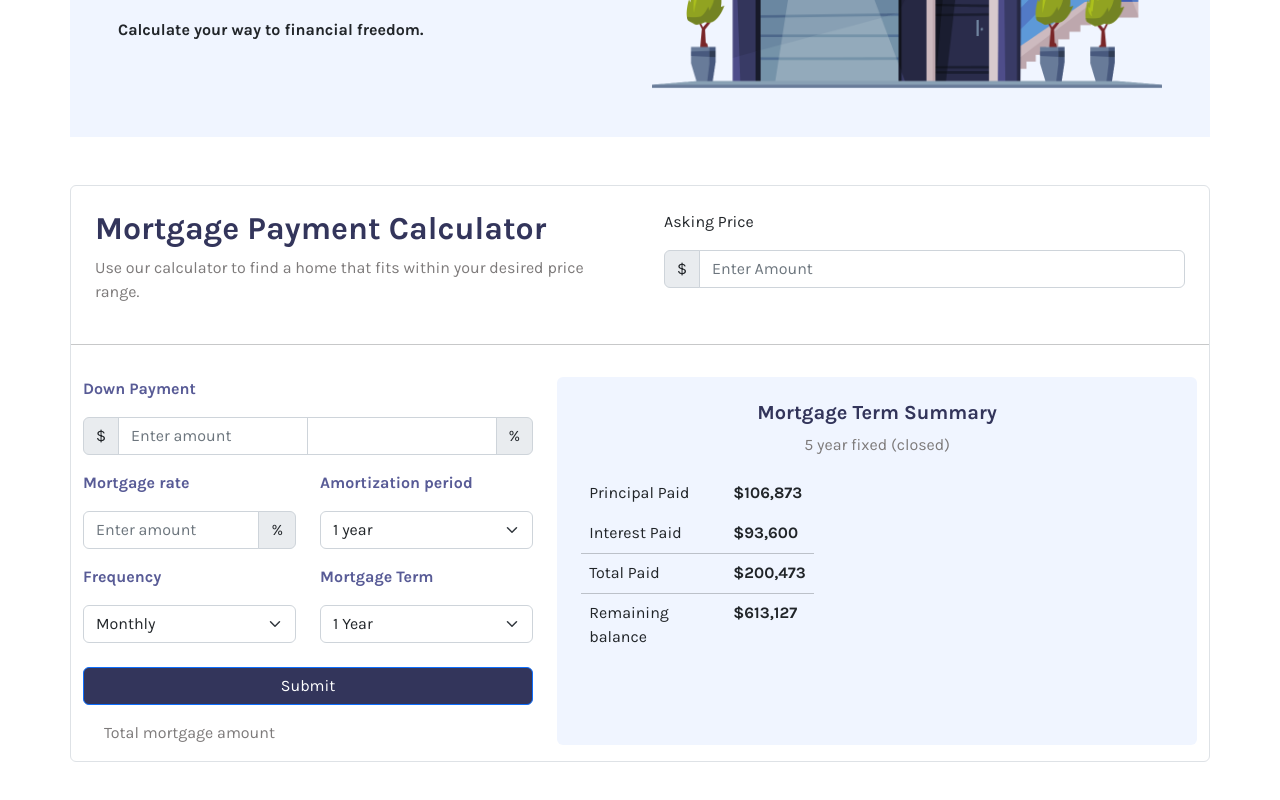
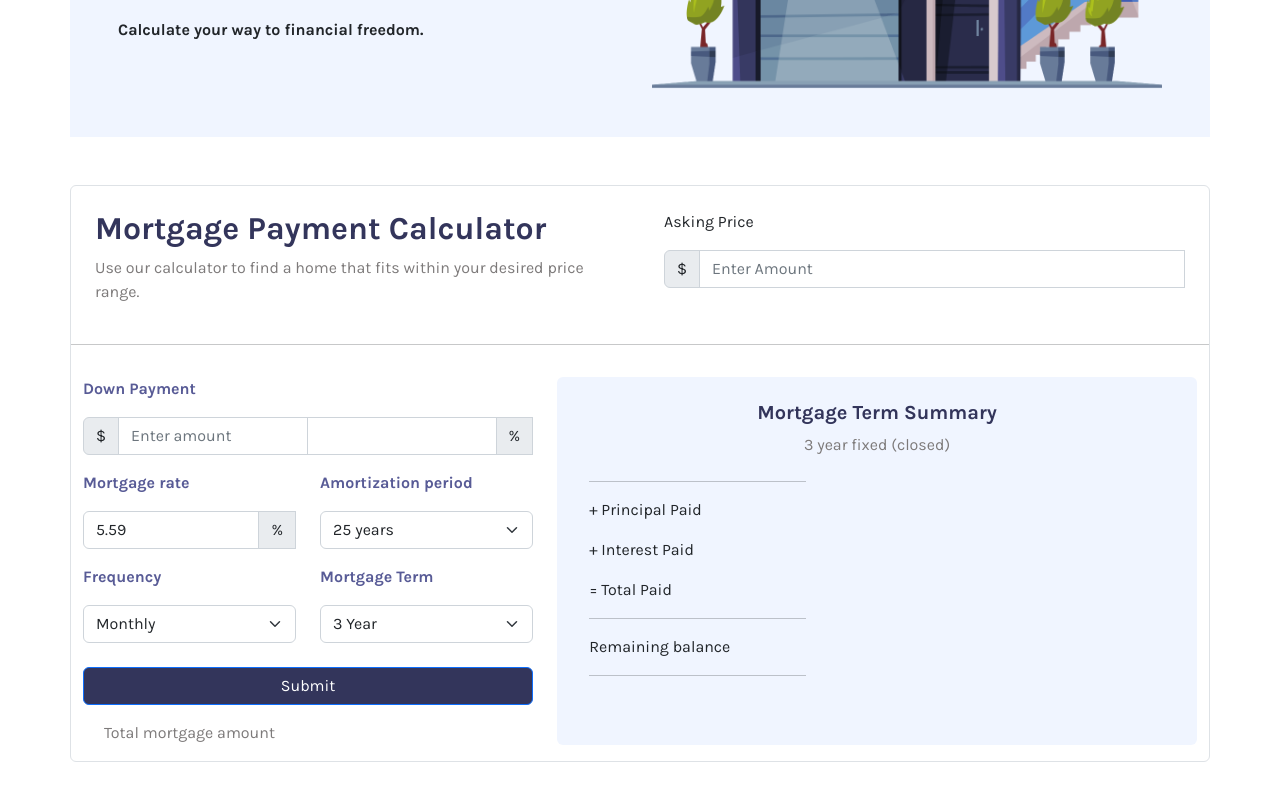
Before and after one commit to Translatorcode/mtg, a React (Create React App) app: page / in a window 1280 px wide. Shown: the part 412-1212 px from the top of the page. Built offline with nearby package versions, Linux system fonts and the light colour scheme.

Commit message:
Submit function

```diff
--- a/src/components/MortgagePayCalc.jsx
+++ b/src/components/MortgagePayCalc.jsx
@@ -7,6 +7,7 @@ import {
   updateAskingPrice,
   updateDownPaymentAmount,
   updateDownPaymentPercent,
+  updateMortgageTerm,
   updateMortgageRate,
   updateAmortizationPeriod,
   updatePaymentFrequency,
@@ -22,9 +23,14 @@ const MortgagePayCalc = () => {
     downPaymentAmount,
     downPaymentPercent,
     mortgageRate,
+    mortgageTerm,
     amortizationPeriod,
     paymentFrequency,
     totalMortgageAmount,
+    principalPaid,
+    interestPaid,
+    totalPaid,
+    remainingBalance,
   } = mortgage;
 
   const handleAskingPriceChange = (e) => {
@@ -32,7 +38,6 @@ const MortgagePayCalc = () => {
     dispatch(updateAskingPrice(newAskingPrice));
     if (!isNaN(downPaymentAmount) && !isNaN(downPaymentPercent)) {
       dispatch(updateDownPaymentPercent(downPaymentPercent));
-      // dispatch(updateDownPaymentAmount(downPaymentAmount));
     }
   };
 
@@ -47,8 +52,24 @@ const MortgagePayCalc = () => {
     ],
   });
 
+  const [isAskingPriceInvalid, setIsAskingPriceInvalid] = useState(false);
+  const [isDownPaymentAmountInvalid, setIsDownPaymentAmountInvalid] = useState(false);
+
+  const handleSubmit = () => {
+    if (isNaN(askingPrice) || !askingPrice) {
+      setIsAskingPriceInvalid(true);
+      return;
+    }
+    if (isNaN(downPaymentAmount) || !downPaymentAmount) {
+      setIsDownPaymentAmountInvalid(true);
+      return;
+    }
+    setIsAskingPriceInvalid(false);
+    setIsDownPaymentAmountInvalid(false);
+  };
+
   return (
-    <form onSubmit={(e) => e.preventDefault()}>
+    <form onSubmit={(e) => e.preventDefault()} noValidate>
       <div className='container border rounded mt-5 mb-5'>
         <div className='row'>
           <div className='col-md-6 p-4'>
@@ -66,14 +87,17 @@ const MortgagePayCalc = () => {
                 </span>
                 <input
                   type='number'
-                  className='form-control'
+                  className={`form-control ${isAskingPriceInvalid ? 'is-invalid' : ''}`}
                   placeholder='Enter Amount'
                   aria-label='Asking Price'
                   aria-describedby='basic-addon1'
                   id='askingPrice'
                   value={askingPrice || ''}
                   onChange={handleAskingPriceChange}
+                  min='0'
+                  required
                 />
+                <div className='invalid-feedback'>Please enter a valid asking price.</div>
               </div>
             </div>
           </div>
@@ -86,12 +110,15 @@ const MortgagePayCalc = () => {
               <span className='input-group-text'>$</span>
               <input
                 type='number'
-                className='form-control'
+                className={`form-control ${isDownPaymentAmountInvalid ? 'is-invalid' : ''}`}
                 placeholder='Enter amount'
                 aria-label='down payment number'
                 value={downPaymentAmount || ''}
                 onChange={(e) => dispatch(updateDownPaymentAmount(Number(e.target.value)))}
+                min='0'
+                required
               />
+
               <input
                 type='number'
                 className='form-control'
@@ -99,8 +126,10 @@ const MortgagePayCalc = () => {
                 aria-label='down payment percentage'
                 value={downPaymentPercent || ''}
                 onChange={(e) => dispatch(updateDownPaymentPercent(Number(e.target.value)))}
+                required
               />
               <span className='input-group-text'>%</span>
+              <div className='invalid-feedback'>Please enter a valid down payment amount.</div>
             </div>
 
             <div className='row'>
@@ -114,8 +143,10 @@ const MortgagePayCalc = () => {
                     aria-label='Mortgage rate'
                     value={mortgageRate || ''}
                     onChange={(e) => dispatch(updateMortgageRate(Number(e.target.value)))}
+                    required
                   />
                   <span className='input-group-text'>%</span>
+                  <div className='invalid-feedback'>Please enter a valid mortgage rate.</div>
                 </div>
               </div>
               <div className='col-md-6'>
@@ -191,8 +222,8 @@ const MortgagePayCalc = () => {
                   <select
                     className='form-select'
                     id='inputGroupSelect01'
-                    value={paymentFrequency}
-                    onChange={(e) => dispatch(updatePaymentFrequency(Number(e.target.value)))}
+                    value={mortgageTerm}
+                    onChange={(e) => dispatch(updateMortgageTerm(Number(e.target.value)))}
                   >
                     <option value='1' defaultValue>
                       1 Year
@@ -209,13 +240,17 @@ const MortgagePayCalc = () => {
               <button
                 type='submit'
                 className='btn btn-primary w-100 col-primary-custom'
-                onClick={() => dispatch(submit())}
+                onClick={(e) => {
+                  e.preventDefault(); // prevent default form submission
+                  dispatch(submit());
+                  handleSubmit();
+                }}
               >
                 Submit
               </button>
             </div>
 
-            <div class='row text-center'>
+            <div className='row text-center'>
               <div className='col'>
                 <p className='text-custom-five m-0'>Total mortgage amount</p>
               </div>
@@ -234,28 +269,42 @@ const MortgagePayCalc = () => {
             {/* <div className='container  rounded pt-4 pb-4 text-center fw-semibold col-bg-light-blue h-100 d-flex align-items-center  justify-content-between flex-column'> */}
             <div className='container rounded pt-4 pb-4 col-bg-light-blue h-100 d-flex align-items-center flex-column '>
               <h2 className='fw-bold fs-5 text-primary-custom'>Mortgage Term Summary</h2>
-              <p className='fw-light text-custom-five'>5 year fixed (closed)</p>
+              <p className='fw-light text-custom-five'>{mortgageTerm} year fixed (closed)</p>
               <div className='row w-100'>
                 <div className='col-md-5'>
                   <table className='table table-borderless position-relative'>
                     <tbody>
                       <tr>
-                        <td>Principal Paid</td>
-                        <td className='fw-semibold'>$106,873</td>
+                        <td colSpan='2'>
+                          <hr className='my-0' />
+                        </td>
                       </tr>
                       <tr>
-                        <td>Interest Paid</td>
-                        <td className='fw-semibold'>$93,600</td>
+                        <td>+ Principal Paid</td>
+                        <td className='fw-semibold'>{principalPaid}</td>
                       </tr>
-                      <hr className='m-0 position-absolute w-100' />
                       <tr>
-                        <td>Total Paid</td>
-                        <td className='fw-semibold'>$200,473</td>
+                        <td>+ Interest Paid</td>
+                        <td className='fw-semibold'>{interestPaid}</td>
                       </tr>
-                      <hr className='m-0 position-absolute w-100' />
+                      <tr>
+                        <td>= Total Paid</td>
+                        <td className='fw-semibold'>{totalPaid}</td>
+                      </tr>
+                      <tr>
+                        <td colSpan='2'>
+                          <hr className='my-0' />
+                        </td>
+                      </tr>
+                      {/* <hr className='m-0 position-absolute w-100' /> */}
                       <tr>
                         <td>Remaining balance</td>
-                        <td className='fw-semibold'> $613,127</td>
+                        <td className='fw-semibold'>{remainingBalance}</td>
+                      </tr>
+                      <tr>
+                        <td colSpan='2'>
+                          <hr className='my-0' />
+                        </td>
                       </tr>
                     </tbody>
                   </table>
--- a/src/redux/slices/mortgageCalc.js
+++ b/src/redux/slices/mortgageCalc.js
@@ -4,14 +4,16 @@ export const initialState = {
   askingPrice: 0,
   downPaymentAmount: 0,
   downPaymentPercent: 0,
-  mortgageRate: 0,
-  amortizationPeriod: 0,
-  paymentFrequency: 0,
+  mortgageRate: 5.59,
+  amortizationPeriod: 25,
+  paymentFrequency: 1,
+  mortgageTerm: 3,
   totalMortgageAmount: null,
   monthlyPayment: null,
   principalPaid: null,
   interestPaid: null,
-  payoffdate: null,
+  totalPaid: null,
+  remainingBalance: null,
 };
 
 export const mortgageSlice = createSlice({
@@ -53,26 +55,51 @@ export const mortgageSlice = createSlice({
     updatePaymentFrequency: (state, action) => {
       state.paymentFrequency = action.payload;
     },
+
+    updateMortgageTerm: (state, action) => {
+      state.mortgageTerm = action.payload;
+    },
     submit: (state, action) => {
       /////////////
       const askingPrice = parseFloat(state.askingPrice);
       const downPaymentAmount = parseFloat(state.downPaymentAmount);
-      if (!isNaN(askingPrice) && !isNaN(downPaymentAmount)) {
-        state.totalMortgageAmount = askingPrice - downPaymentAmount;
-      }
+      const totalMortgageAmount =
+        isNaN(askingPrice) || isNaN(downPaymentAmount) ? NaN : askingPrice - downPaymentAmount;
+      state.totalMortgageAmount = totalMortgageAmount;
+
       /////////////
-
-      const actualRateValue = state.mortgageRate / 12 / 100;
-      const interestFactor = actualRateValue + 1;
+      const monthlyInterestRate = state.mortgageRate / 100 / 12;
+      const interestFactor = monthlyInterestRate + 1;
       const amortizationMonths = state.amortizationPeriod * 12;
       const power = Math.pow(interestFactor, amortizationMonths);
 
-      const topForumla = actualRateValue * power;
-      const bottomFormula = power - 1;
+      const monthlyPayment = Number(
+        ((state.totalMortgageAmount * (monthlyInterestRate * power)) / (power - 1)).toFixed(4)
+      );
+      state.monthlyPayment = monthlyPayment;
 
-      const formulaDivide = topForumla / bottomFormula;
-      console.log(topForumla, bottomFormula, formulaDivide);
-      state.monthlyPayment = Number((state.totalMortgageAmount * formulaDivide).toFixed(4));
+      /////////////
+      const totalPayments = state.mortgageTerm * 12;
+      let balanceRemaining = state.totalMortgageAmount;
+
+      let principalPaid = 0;
+      let interestPaid = 0;
+
+      for (let i = 1; i <= totalPayments; i++) {
+        const monthlyInterest = balanceRemaining * monthlyInterestRate;
+        interestPaid += monthlyInterest;
+        const monthlyPrincipal = monthlyPayment - monthlyInterest;
+        balanceRemaining -= monthlyPrincipal;
+        principalPaid += monthlyPrincipal;
+        if (i % amortizationMonths === 0) {
+          balanceRemaining *= (1 + monthlyInterestRate) ** amortizationMonths;
+        }
+      }
+
+      state.principalPaid = Number(principalPaid.toFixed(2)).toLocaleString();
+      state.interestPaid = Number(interestPaid.toFixed(2)).toLocaleString();
+      state.totalPaid = Number((principalPaid + interestPaid).toFixed(2)).toLocaleString();
+      state.remainingBalance = Number((totalMortgageAmount - principalPaid).toFixed(2)).toLocaleString();
     },
   },
 });
@@ -81,6 +108,7 @@ export const {
   setLoading,
   setError,
   updateAskingPrice,
+  updateMortgageTerm,
   updateDownPaymentAmount,
   updateDownPaymentPercent,
   updateMortgageRate,
```
